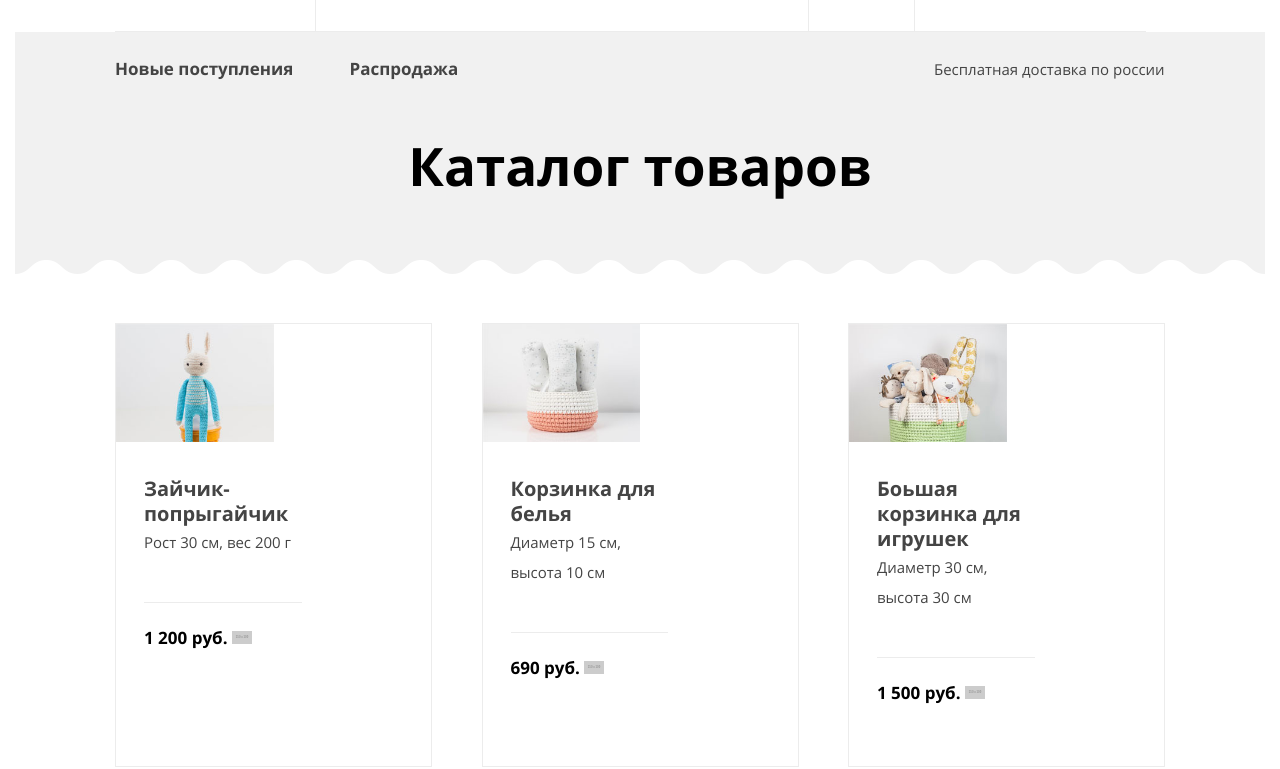
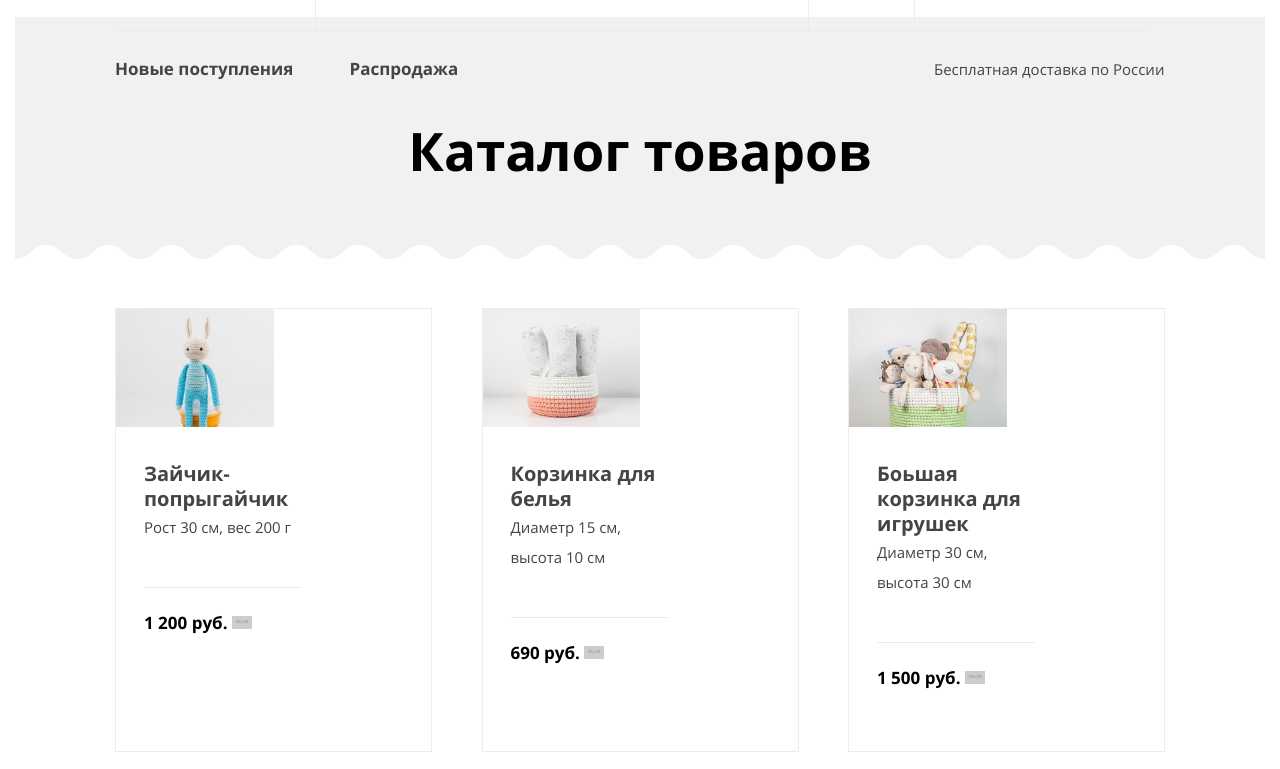
Before and after one commit to karachev/198655-mishka-1, a website: page source/catalog.html in a window 1280 px wide. Shown: the part 62-831 px from the top of the page. Drawn offline with nearby package versions, Linux system fonts and the light colour scheme; files that its build step writes are made by us from their sources; placeholder pictures from the web are drawn by us; files whose address does not match are found by name.

Commit message:
Исправляет ошибки по главной страницк

```diff
--- a/source/catalog.html
+++ b/source/catalog.html
@@ -34,7 +34,7 @@
               <a href="./" class="main-nav__link">Корзина:пока пуста</a>
             </li>
             <li class="main-nav__item main-nav__item--free main-nav__item--none">
-              <a href="./" class="main-nav__link">Бесплатная доставка по россии</a>
+              <p class="main-nav__link main-nav__link--free">Бесплатная доставка по России</p>
             </li>
             <li class="main-nav__item main-nav__item--none main-nav__item--new">
               <a href="./" class="main-nav__link">Новые поступления</a>
@@ -46,7 +46,7 @@
         </div>
       </nav>
     </header>
-    <main class="page-main">
+    <main class="page-main page-main--index">
       <h1 class="page-main__title">Каталог товаров</h1>
       <section class="catalog">
         <div class="catalog__wrapper">
--- a/source/sass/blocks/_caption.scss
+++ b/source/sass/blocks/_caption.scss
@@ -90,10 +90,11 @@
 
 }
 
+
 @media (min-width: 768px) {
+
   .page-main {
     width: 768px;
-    margin-top: -102px;
   }
 
   .caption {
@@ -159,8 +160,7 @@
 
 @media (min-width: 1250px) {
   .page-main {
-    width: 1250px;
-    margin-top: -64px;
+    width: 0;
   }
 
   .caption {
--- a/source/sass/blocks/_catalog.scss
+++ b/source/sass/blocks/_catalog.scss
@@ -5,9 +5,9 @@
   line-height: 24px;
 
   &__description {
-    margin-left: 29px;
-    margin-right: 28px;
-    margin-top: 29px;
+    padding-left: 29px;
+    padding-right: 28px;
+    padding-top: 29px;
 
     &:hover {
       box-shadow: 0 6px 10px rgba(0, 0, 0, 0.1);
@@ -118,8 +118,8 @@
 
     &__description {
       width: 50%;
-      margin-right: 33px;
-      margin-top: 29px;
+      padding-right: 33px;
+      padding-top: 29px;
     }
 
     &__name {
@@ -184,10 +184,10 @@
 
   .catalog-item {
     &__description {
-      margin-top: 29px;
-      margin-bottom: 29px;
-      margin-left: 28px;
-      margin-right: 0;
+      padding-top: 29px;
+      padding-bottom: 29px;
+      padding-left: 28px;
+      padding-right: 0;
     }
 
     &__text {
--- a/source/sass/blocks/_page-header.scss
+++ b/source/sass/blocks/_page-header.scss
@@ -193,6 +193,10 @@
     z-index: 1;
   }
 
+  .page-main--index {
+    margin-top: -102px;
+  }
+
   .main-nav {
     width: 768px;
     z-index: 2;
@@ -274,6 +278,10 @@
       }
     }
 
+    &__link--free {
+      margin: 0;
+    }
+
     &__link--search {
       display: none;
     }
@@ -281,6 +289,10 @@
 }
 
 @media (min-width: 1250px) {
+
+  .page-main--index {
+    margin-top: -64px;
+  }
 
   .main-nav {
     width: 1250px;
```
Also changed, not shown: source/form.html (+2 -2 lines), source/index.html (+2 -2 lines).
